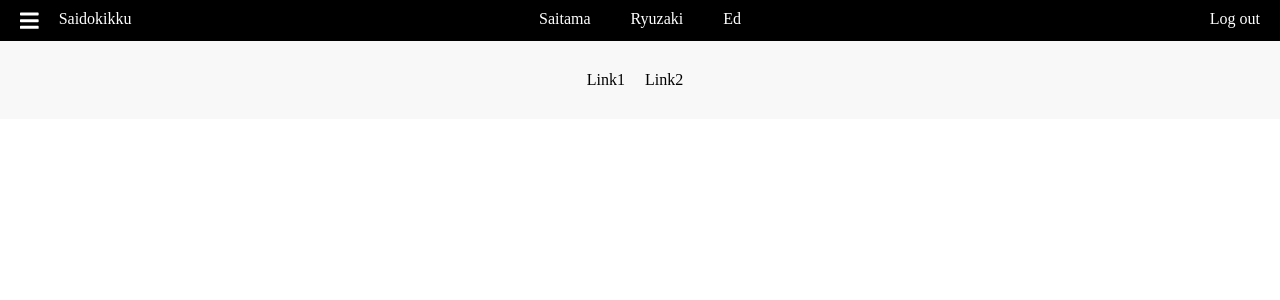
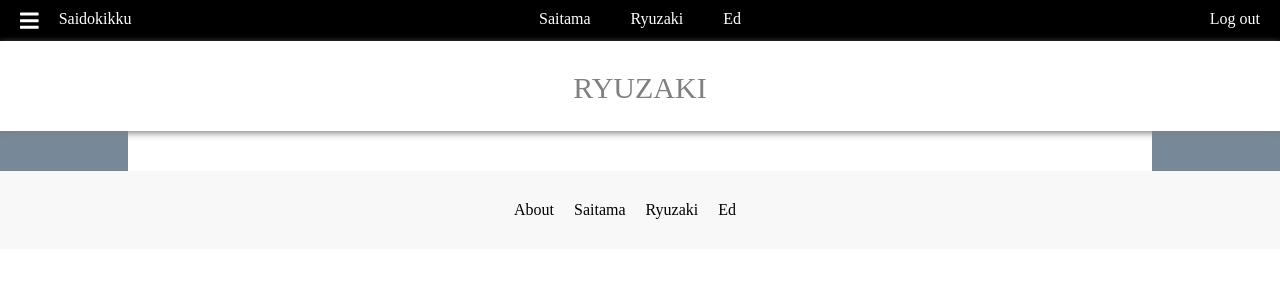
Before and after one commit to mikeadossi/Saidokikku, a React app: page /ryuzaki in a window 1280 px wide. Shown: the top 300 px of the page. Built offline with nearby package versions, Linux system fonts and the light colour scheme.

Commit message:
add ryuzaki and Ed pages

```diff
--- a/src/App.js
+++ b/src/App.js
@@ -7,6 +7,8 @@ import Home from './containers/Home/Home';
 import SignUp from './containers/SignUp/SignUp';
 import LogIn from './containers/LogIn/LogIn';
 import Saitama from './containers/Saitama/Saitama';
+import Ryuzaki from './containers/Ryuzaki/Ryuzaki';
+import Ed from './containers/Ed/Ed';
 import { Link, Route, BrowserRouter, Switch } from 'react-router-dom';
 
 class App extends React.Component {
@@ -20,6 +22,8 @@ class App extends React.Component {
             <Route exact path="/signUp" component={ SignUp }/>
             <Route exact path="/logIn" component={ LogIn }/>
             <Route exact path="/saitama" component={ Saitama }/>
+            <Route exact path="/ryuzaki" component={ Ryuzaki }/>
+            <Route exact path="/ed" component={ Ed }/>
           </Switch>
           <Footer />
         </BrowserRouter>
--- a/src/components/Header/HeaderCenter/HeaderCenter.js
+++ b/src/components/Header/HeaderCenter/HeaderCenter.js
@@ -9,10 +9,10 @@ class HeaderCenter extends Component {
         <Link to="/saitama" className="nav_links">
           <div className="header_center_links header_center_link1">Saitama</div>
         </Link>
-        <Link to="/saitama" className="nav_links">
+        <Link to="/ryuzaki" className="nav_links">
           <div className="header_center_links header_center_link2">Ryuzaki</div>
         </Link>
-        <Link to="/saitama" className="nav_links">
+        <Link to="/ed" className="nav_links">
           <div className="header_center_links header_center_link3">Ed</div>
         </Link>
       </div>
--- /dev/null
+++ b/src/containers/Ed/Ed.js
@@ -0,0 +1,18 @@
+import React from 'react';
+import './Ed.css';
+// import EdComponent from '../../components/EdComponent';
+
+const Ed = () => (
+  <div className="app_grey_background">
+    <div className="app_banner_container">
+      <div className="app_banner_title">ED</div>
+    </div>
+    <div className="app_content_container">
+      <div className="app_white_background_container">
+
+      </div>
+    </div>
+  </div>
+);
+
+export default Ed;
--- a/src/containers/Footer/Footer.css
+++ b/src/containers/Footer/Footer.css
@@ -8,8 +8,5 @@
 
 .footer_links{
   display:inline-block;
-}
-
-.footer_link1{
   padding-right:20px;
 }
--- a/src/containers/Footer/Footer.js
+++ b/src/containers/Footer/Footer.js
@@ -4,11 +4,17 @@ import { Link }  from 'react-router-dom';
 
 const Footer = () => (
   <div className="footer_content">
-    <Link to="/saitama" className="nav_links nav_footer_links">
-      <div className="footer_links footer_link1">Link1</div>
+    <Link to="/" className="nav_links nav_footer_links">
+      <div className="footer_links footer_link1">About</div>
     </Link>
     <Link to="/saitama" className="nav_links nav_footer_links">
-      <div className="footer_links footer_link2">Link2</div>
+      <div className="footer_links footer_link1">Saitama</div>
+    </Link>
+    <Link to="/ryuzaki" className="nav_links nav_footer_links">
+      <div className="footer_links footer_link2">Ryuzaki</div>
+    </Link>
+    <Link to="/ed" className="nav_links nav_footer_links">
+      <div className="footer_links footer_link3">Ed</div>
     </Link>
   </div>
 );
--- /dev/null
+++ b/src/containers/Ryuzaki/Ryuzaki.js
@@ -0,0 +1,18 @@
+import React from 'react';
+import './Ryuzaki.css';
+// import RyuzakiComponent from '../../components/RyuzakiComponent';
+
+const Ryuzaki = () => (
+  <div className="app_grey_background">
+    <div className="app_banner_container">
+      <div className="app_banner_title">RYUZAKI</div>
+    </div>
+    <div className="app_content_container">
+      <div className="app_white_background_container">
+
+      </div>
+    </div>
+  </div>
+);
+
+export default Ryuzaki;
```
Also changed, not shown: src/containers/Ed/Ed.css (added), src/containers/Ryuzaki/Ryuzaki.css (added).
